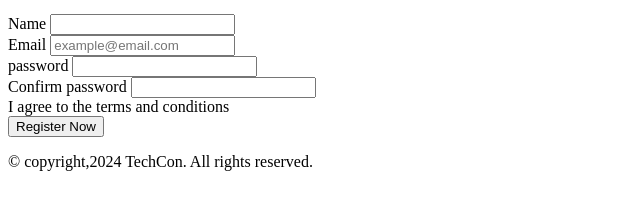
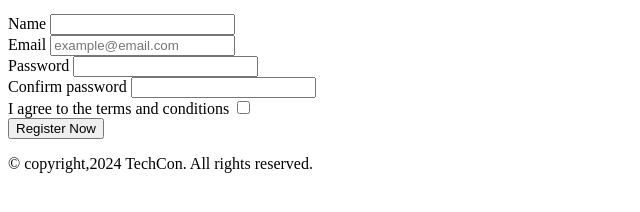
Before and after one commit to oussamaaouam1/TechCon_HTML, a plain HTML site: page techcon_website/register.html in a window 1280 px wide. Shown: the part 154-366 px from the top of the page, 0-640 px from the left. Drawn offline with Linux system fonts and the light colour scheme.

Commit message:
commit checkbox issue

```diff
--- a/techcon_website/register.html
+++ b/techcon_website/register.html
@@ -28,7 +28,7 @@
           <input type="email" id="email" placeholder="example@email.com" required>
         </div>
         <div>
-          <label for="password">password</label>
+          <label for="password">Password</label>
           <input type="password" id="password" required>
         </div>
         <div>
@@ -39,6 +39,7 @@
           <label for="checkbox">
             I agree to the terms and conditions
           </label>
+          <input type="checkbox" id="checkbox">
         </div>
         <div>
           <button type="submit">Register Now</button>
```
